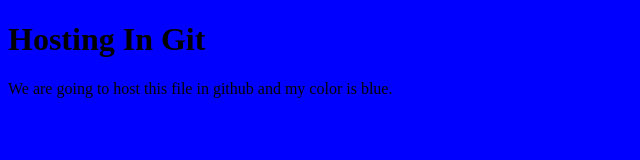
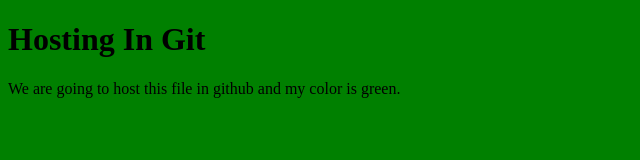
Before and after one commit to shabeebMongam/hosting, a plain HTML site: page index.html in a window 1280 px wide. Shown: the whole page, without its empty margins (0-640 px from the left). Drawn offline with Linux system fonts and the light colour scheme.

Commit message:
add color green

```diff
--- a/index.html
+++ b/index.html
@@ -9,7 +9,7 @@
   <body>
     <main>
       <h1>Hosting In Git</h1>
-      <p>We are going to host this file in github and my color is blue.</p>
+      <p>We are going to host this file in github and my color is green.</p>
     </main>
   </body>
 </html>
--- a/style.css
+++ b/style.css
@@ -1,7 +1,7 @@
 body{
     width:100vw;
     height:100vh;
-    background-color: blue;
+    background-color: green;
 }
 p{
     color: black;
```
